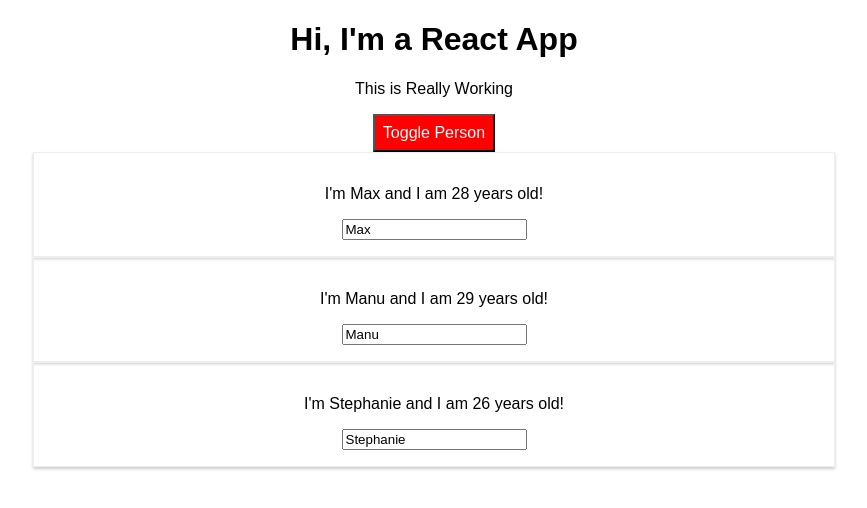
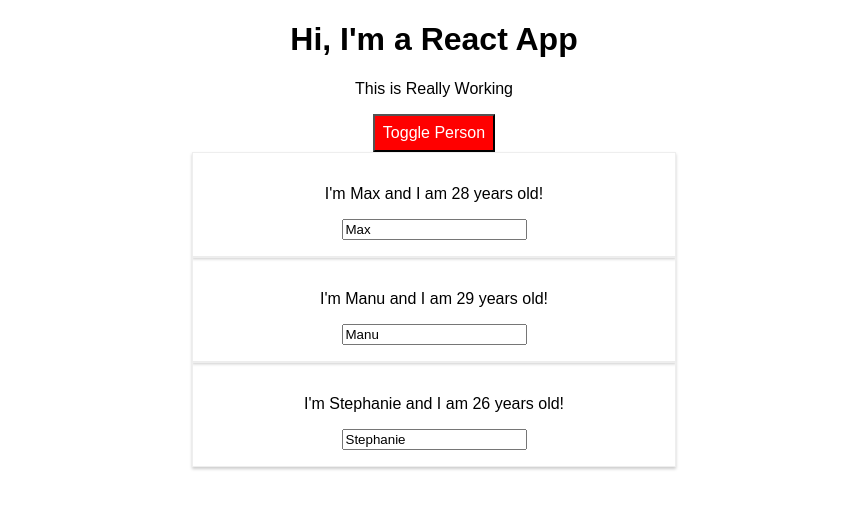
Before and after one commit to tonico2011/udemy-my-app, a React (Create React App) app: page / in a window 1280 px wide. Both pictures are taken after a click on the button "Toggle Person". Shown: the top 508 px of the page, without its empty margins (206-1073 px from the left). Built offline with nearby package versions, Linux system fonts and the light colour scheme.

Commit message:
media css

```diff
--- a/src/App.js
+++ b/src/App.js
@@ -1,7 +1,7 @@
 import React, {Component} from 'react';
 // import React, {useState} from 'react';
 import './App.css';
-import Radium from 'radium';
+import Radium, {StyleRoot} from 'radium';
 import Person from './Person/Person';
 
 
@@ -100,6 +100,7 @@ class App extends Component {
       classes.push('bold'); //clasess = ['bold']
     }
     return (
+      <StyleRoot>
         <div className="App">
           <h1>Hi, I'm a React App</h1>
           <p className={classes.join(' ')}>This is Really Working</p>
@@ -111,6 +112,8 @@ class App extends Component {
           >Toggle Person</button>
           {persons}
        </div>
+      </StyleRoot>
+
     );
     // return React.createElement('div',{className: 'App'}, React.createElement('h1', null, 'Does it work now'));
   }
--- a/src/Person/Person.css
+++ b/src/Person/Person.css
@@ -6,3 +6,9 @@
     padding: 16px;
     text-align: center;
 }
+
+/* @media (min-width: 500px) {
+    .Person {
+        width: 450px;
+    }
+} */
--- a/src/Person/Person.js
+++ b/src/Person/Person.js
@@ -9,10 +9,15 @@ import './Person.css';
 // }
 //props or any other name
 function person(props) {
+    const style = {
+        '@media (min-width: 500px)': {
+            width: '450px'
+        }
+    };
     return (
         // <p>I'm a Person and I am Math.floor(Math.random() * 30) years old!</p>
         // <p>I'm a Person and I am {Math.floor(Math.random() * 30)} years old!</p>
-       <div className="Person">
+       <div className="Person" style={style}>
             <p onClick = {props.click}>I'm {props.name} and I am {props.age} years old! {props.children}</p>
             {/* <p>{props.children}</p> */}
             <input
```
Lines whose indentation alone changed are shown as unchanged.
